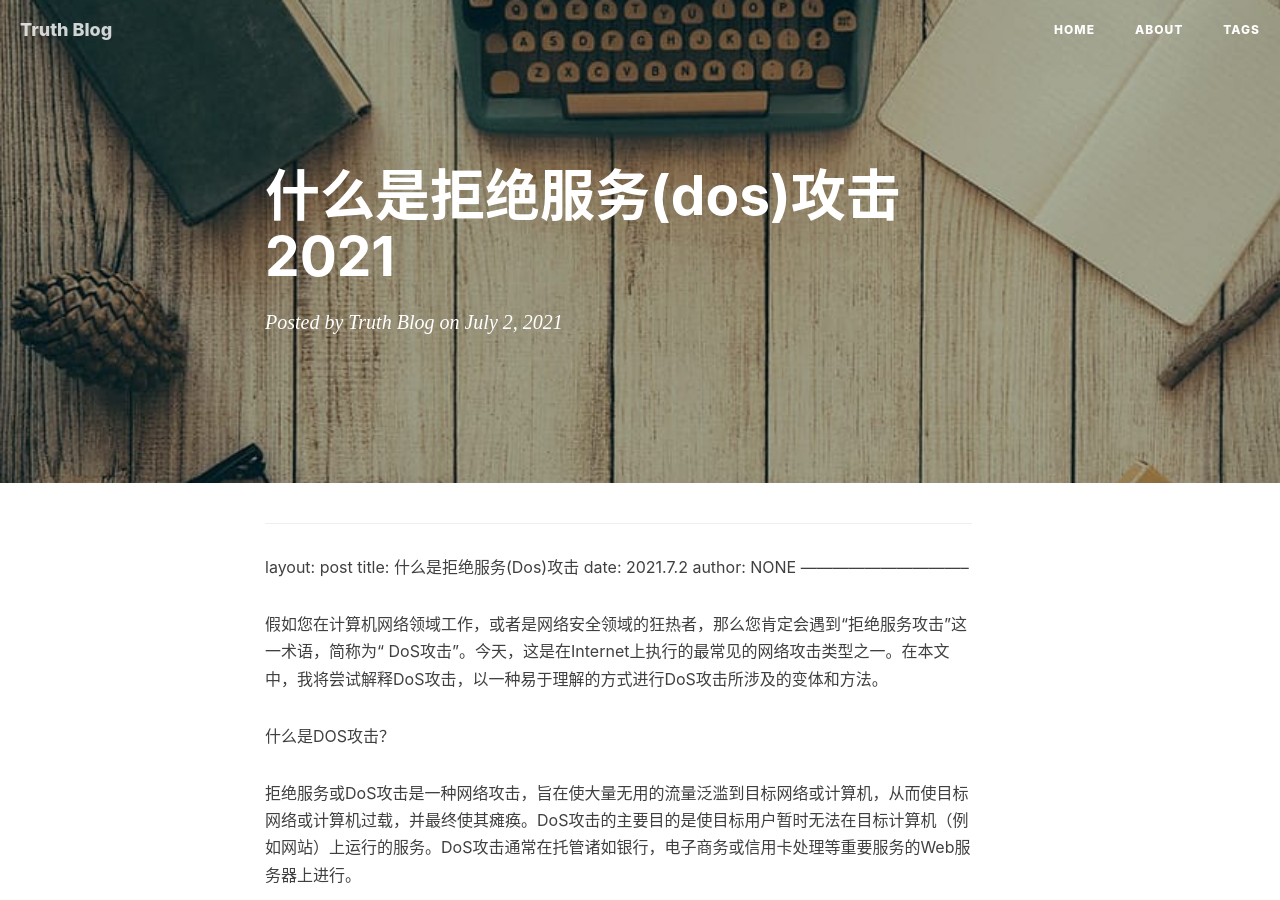
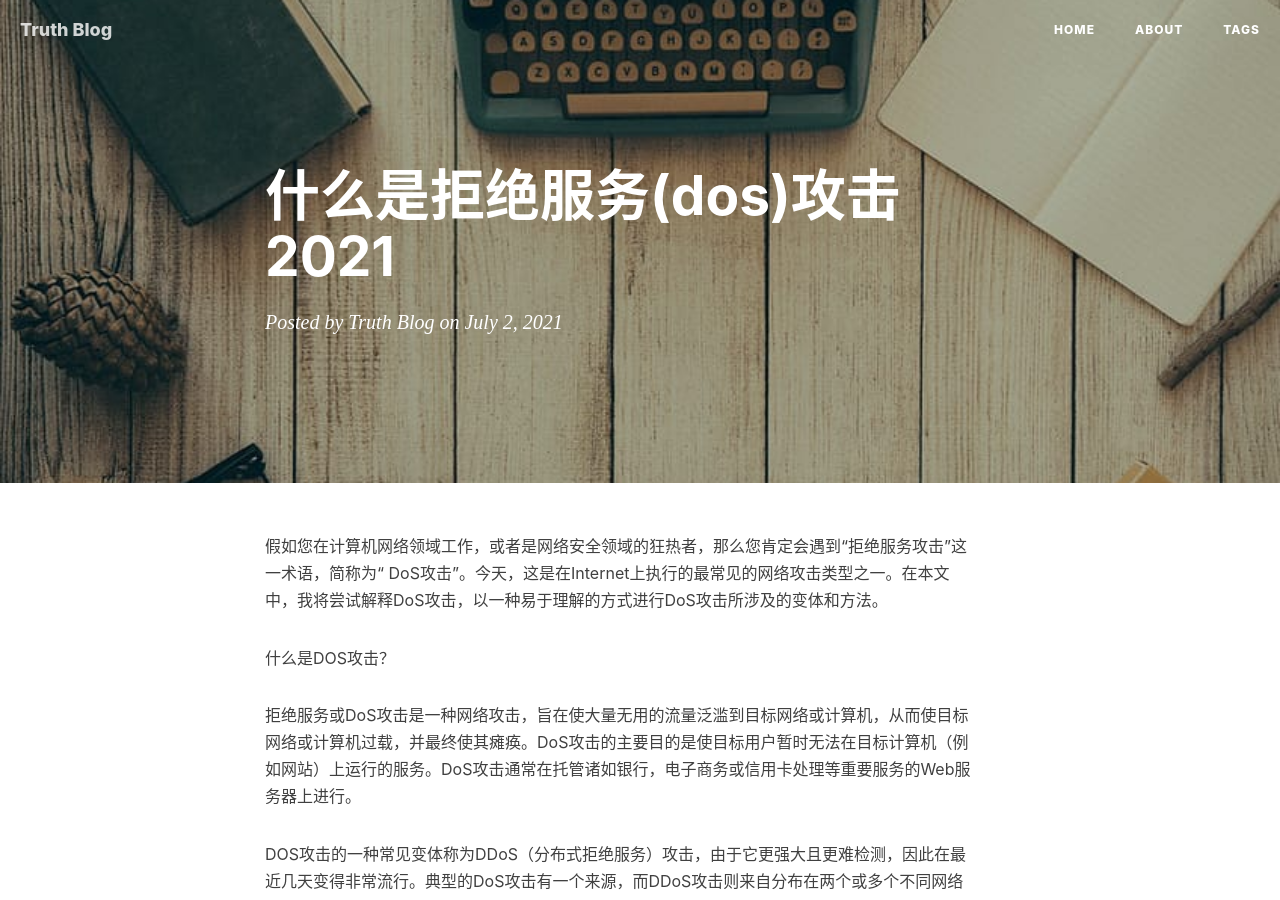
Before and after one commit to 4map/Cn0f1cd.github.io, a Jekyll site: the page built from _posts/2021-7-2-什么是拒绝服务(Dos)攻击-2021.md, in a window 1280 px wide and 900 px high. Built offline with Jekyll 4.4.1, drawn with Linux system fonts in a browser that asks for light colours; nearby versions of some CDN libraries; our own code applies the rules of GitHub Pages for plain Markdown files; comment, search, counter and statistics services are not loaded.

Commit message:
Update 2021-7-2-什么是拒绝服务(Dos)攻击-2021.md

```diff
--- a/_posts/2021-7-2-什么是拒绝服务(Dos)攻击-2021.md
+++ b/_posts/2021-7-2-什么是拒绝服务(Dos)攻击-2021.md
@@ -1,9 +1,4 @@
---------------------------------
-layout:   post
-title:    什么是拒绝服务(Dos)攻击
-date:     2021.7.2
-author:   NONE
---------------------------------
+
 
 假如您在计算机网络领域工作，或者是网络安全领域的狂热者，那么您肯定会遇到“拒绝服务攻击”这一术语，简称为“ DoS攻击”。今天，这是在Internet上执行的最常见的网络攻击类型之一。在本文中，我将尝试解释DoS攻击，以一种易于理解的方式进行DoS攻击所涉及的变体和方法。
 
```
